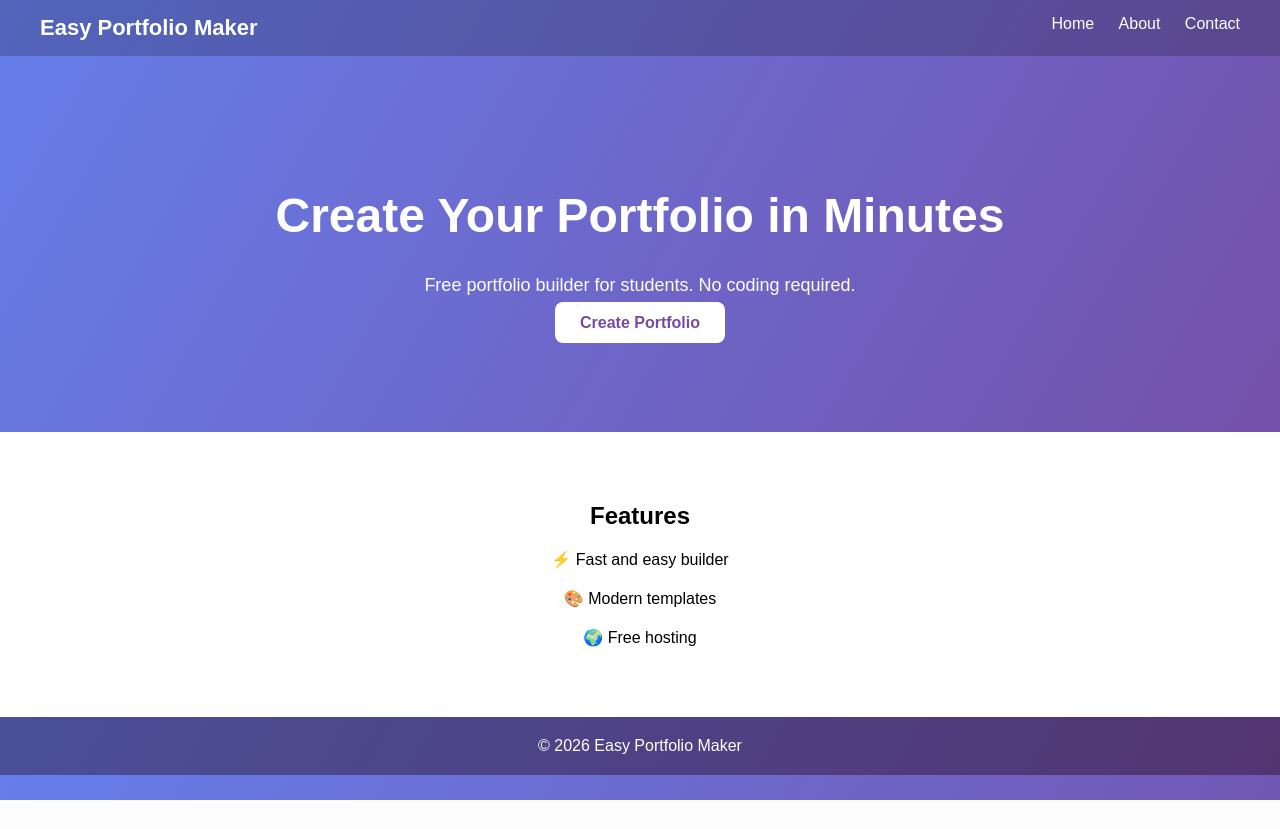
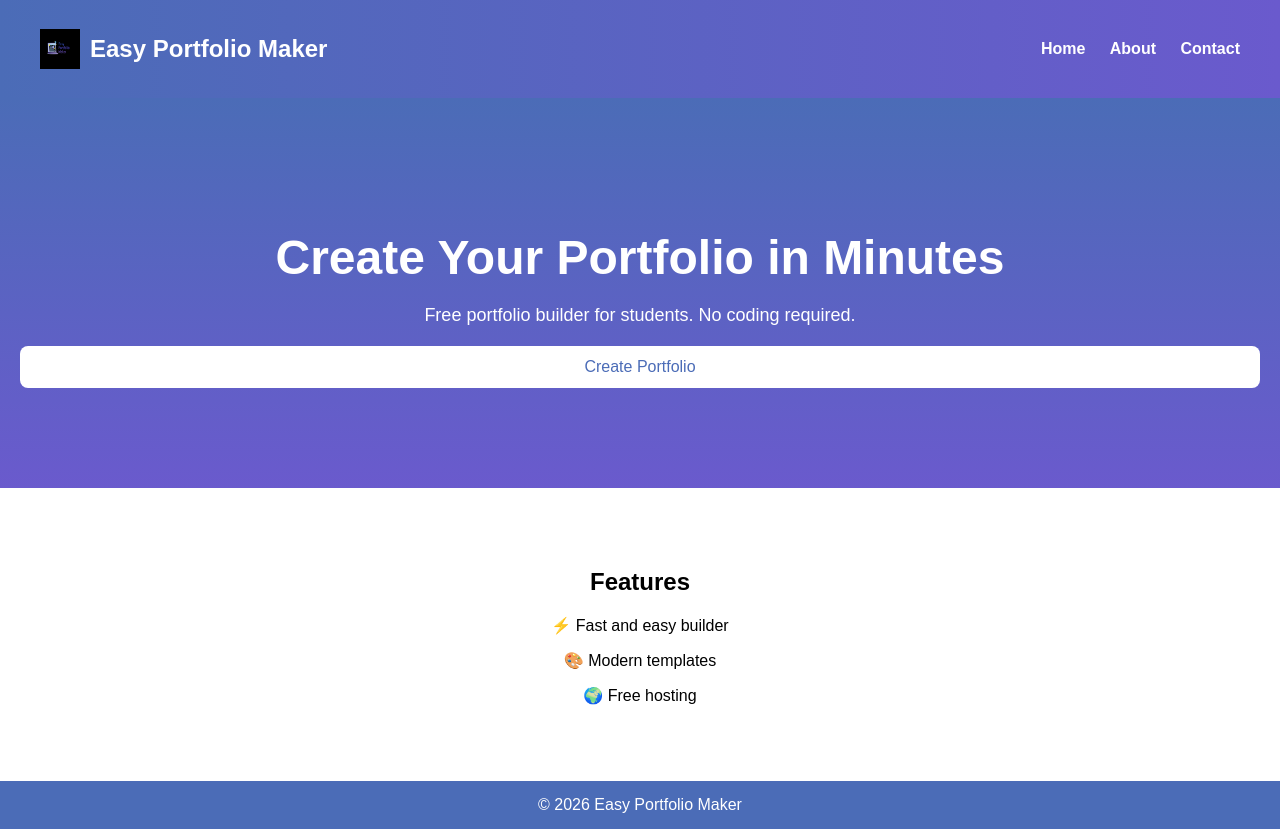
Before and after one commit to senapatisoumik88-collab/student-portfolio-builder, a Flask app: page / in a window 1280 px wide. Before the commit the page ends 800 px from the top, so only its background shows below. Run offline with Flask 3, Linux system fonts and the light colour scheme.

Commit message:
Added logo to navbar

```diff
--- a/templates/index.html
+++ b/templates/index.html
@@ -2,123 +2,139 @@
 <html lang="en">
 <head>
     <meta charset="UTF-8">
+    <meta name="viewport" content="width=device-width, initial-scale=1.0">
     <title>Easy Portfolio Maker</title>
-    <meta name="viewport" content="width=device-width, initial-scale=1.0">
+
+    <link rel="stylesheet" href="{{ url_for('static', filename='style.css') }}">
 
     <style>
         body {
             margin: 0;
             font-family: Arial, sans-serif;
-            background: linear-gradient(120deg, #667eea, #764ba2);
-            color: white;
         }
 
         /* Navbar */
         .navbar {
             display: flex;
             justify-content: space-between;
+            align-items: center;
             padding: 15px 40px;
-            background: rgba(0,0,0,0.2);
+            background: linear-gradient(90deg, #4b6cb7, #6a5acd);
+            color: white;
         }
 
-        .logo {
-            font-size: 22px;
-            font-weight: bold;
+        .logo-section {
+            display: flex;
+            align-items: center;
+            gap: 10px;
+        }
+
+        .logo-section img {
+            width: 40px;
+            height: 40px;
         }
 
         .nav-links a {
             color: white;
             margin-left: 20px;
             text-decoration: none;
+            font-weight: bold;
         }
 
-        /* Hero */
+        /* Hero Section */
         .hero {
             text-align: center;
             padding: 100px 20px;
+            background: linear-gradient(180deg, #4b6cb7, #6a5acd);
+            color: white;
         }
 
         .hero h1 {
             font-size: 48px;
+            margin-bottom: 20px;
         }
 
         .hero p {
             font-size: 18px;
-            margin-top: 10px;
+            margin-bottom: 20px;
         }
 
-        .btn {
-            margin-top: 20px;
+        .hero button {
             padding: 12px 25px;
+            font-size: 16px;
+            border: none;
+            border-radius: 8px;
             background: white;
-            color: #764ba2;
-            border-radius: 8px;
-            text-decoration: none;
-            font-weight: bold;
+            color: #4b6cb7;
+            cursor: pointer;
         }
 
         /* Features */
         .features {
-            background: white;
-            color: black;
-            padding: 50px;
             text-align: center;
+            padding: 60px;
         }
 
-        .feature-box {
-            margin: 20px;
-        }
-
-        /* Footer */
         .footer {
             text-align: center;
-            padding: 20px;
-            background: rgba(0,0,0,0.3);
+            padding: 15px;
+            background: #4b6cb7;
+            color: white;
         }
+    </style>
 
-    </style>
 </head>
-
 <body>
 
     <!-- Navbar -->
     <div class="navbar">
-        <div class="logo">Easy Portfolio Maker</div>
+
+        <!-- LOGO + NAME -->
+        <div class="logo-section">
+            <img src="{{ url_for('static', filename='logo.png') }}" alt="Logo">
+            <h2>Easy Portfolio Maker</h2>
+        </div>
+
+        <!-- Menu -->
         <div class="nav-links">
-            <a href="#">Home</a>
+            <a href="/">Home</a>
             <a href="#">About</a>
             <a href="#">Contact</a>
         </div>
+
     </div>
 
     <!-- Hero -->
     <div class="hero">
+
         <h1>Create Your Portfolio in Minutes</h1>
+
         <p>Free portfolio builder for students. No coding required.</p>
-        <a href="/create" class="btn">Create Portfolio</a>
+
+        <a href="/create">
+            <button>Create Portfolio</button>
+        </a>
+
     </div>
 
     <!-- Features -->
     <div class="features">
+
         <h2>Features</h2>
 
-        <div class="feature-box">
-            ⚡ Fast and easy builder
-        </div>
+        <p>⚡ Fast and easy builder</p>
 
-        <div class="feature-box">
-            🎨 Modern templates
-        </div>
+        <p>🎨 Modern templates</p>
 
-        <div class="feature-box">
-            🌍 Free hosting
-        </div>
+        <p>🌍 Free hosting</p>
 
     </div>
 
     <!-- Footer -->
     <div class="footer">
+
         © 2026 Easy Portfolio Maker
+
     </div>
 
 </body>
```
